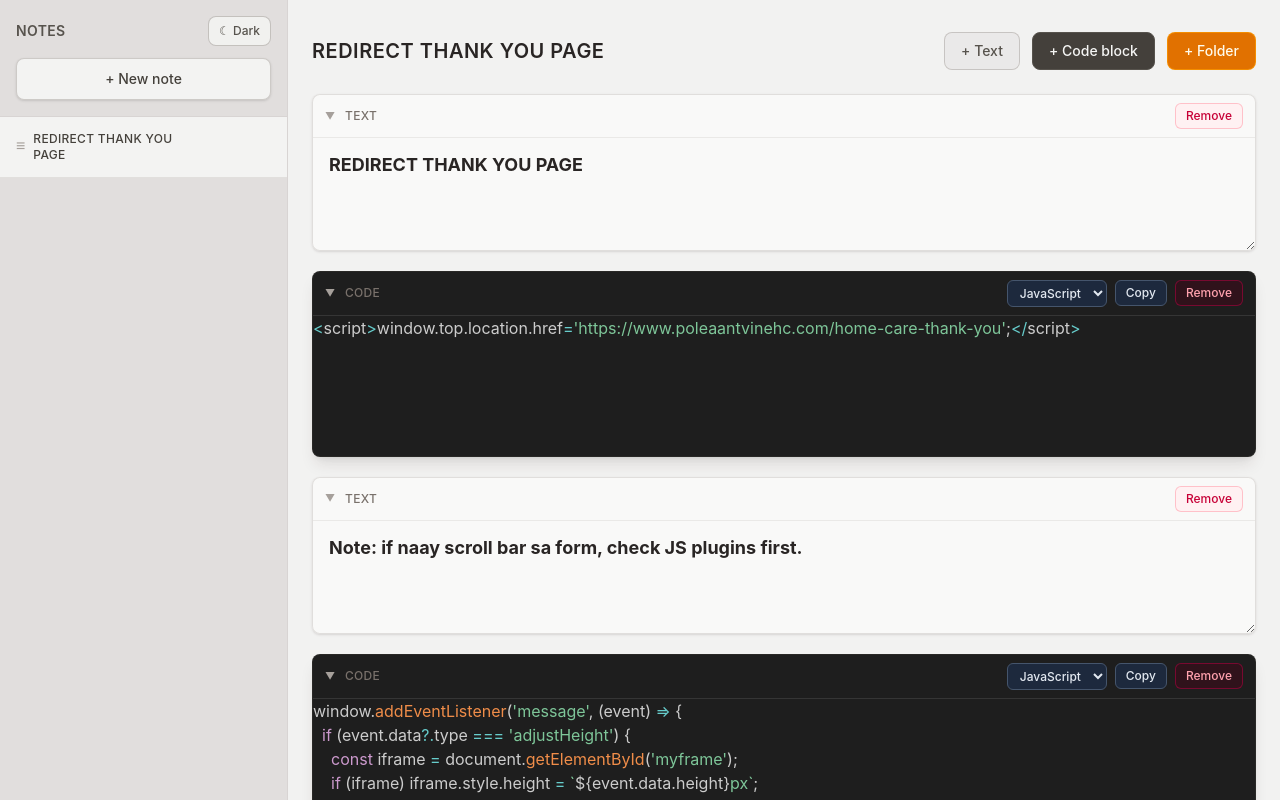
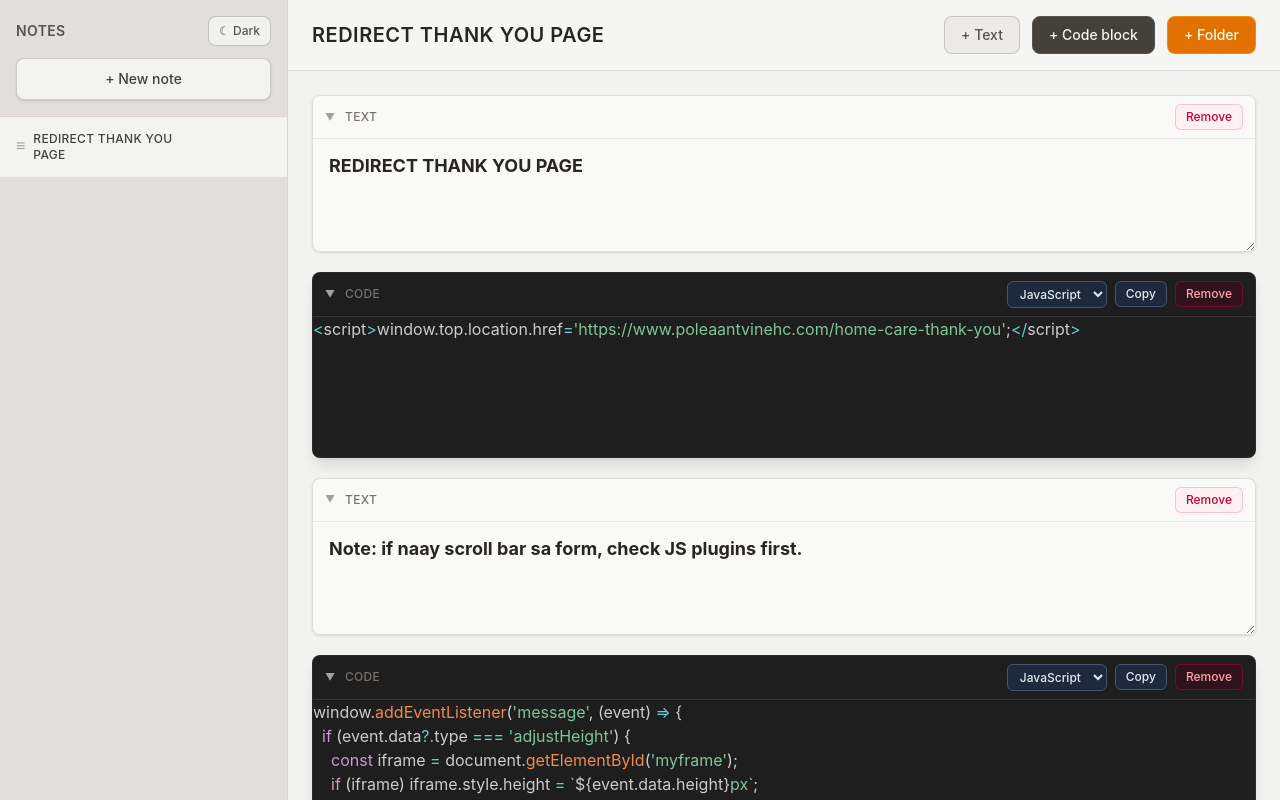
Before and after one commit to Hardev2/NoteCode, a React (Vite) app: page / in a window 1280 px wide. Built offline with nearby package versions, Linux system fonts and the light colour scheme.

Commit message:
fixed header section

```diff
--- a/src/App.jsx
+++ b/src/App.jsx
@@ -487,9 +487,9 @@ export default function App() {
           </div>
         </aside>
 
-        <main className="custom-scrollbar flex min-w-0 flex-1 flex-col overflow-y-auto bg-stone-100/80 px-6 py-8 dark:bg-slate-950">
+        <main className="flex min-w-0 flex-1 flex-col overflow-hidden bg-stone-100/80 dark:bg-slate-950">
           {!activeNote ? (
-            <div className="grid h-full place-items-center text-center text-stone-500 dark:text-slate-500">
+            <div className="grid h-full place-items-center px-6 py-8 text-center text-stone-500 dark:text-slate-500">
               <div>
                 <p className="mb-2 text-lg text-stone-700 dark:text-slate-300">No note selected</p>
                 <p className="text-sm">Create a note from the sidebar.</p>
@@ -497,7 +497,8 @@ export default function App() {
             </div>
           ) : (
             <>
-              <div className="mb-6 flex flex-wrap items-center gap-3">
+              <div className="z-10 shrink-0 border-b border-stone-300/70 bg-stone-100/95 px-6 py-4 backdrop-blur-sm dark:border-slate-800 dark:bg-slate-950/95">
+                <div className="flex flex-wrap items-center gap-3">
                   <input
                     value={activeNote.title}
                     onChange={(e) => updateNote(activeNote.id, { title: e.target.value })}
@@ -526,7 +527,9 @@ export default function App() {
                     + Folder
                   </button>
                 </div>
+              </div>
 
+              <div className="custom-scrollbar flex-1 overflow-y-auto px-6 py-6">
                 <div className="flex w-full flex-col gap-5">
                   {activeNote.sections.length === 0 ? (
                     <p className="rounded-lg border border-dashed border-stone-300/80 px-4 py-8 text-center text-sm text-stone-500 dark:border-slate-700 dark:text-slate-500">
@@ -535,6 +538,7 @@ export default function App() {
                     </p>
                   ) : null}
                   {activeNote.sections.map((section) => renderSection(section))}
+                </div>
               </div>
             </>
           )}
```
Lines whose indentation alone changed are shown as unchanged.
